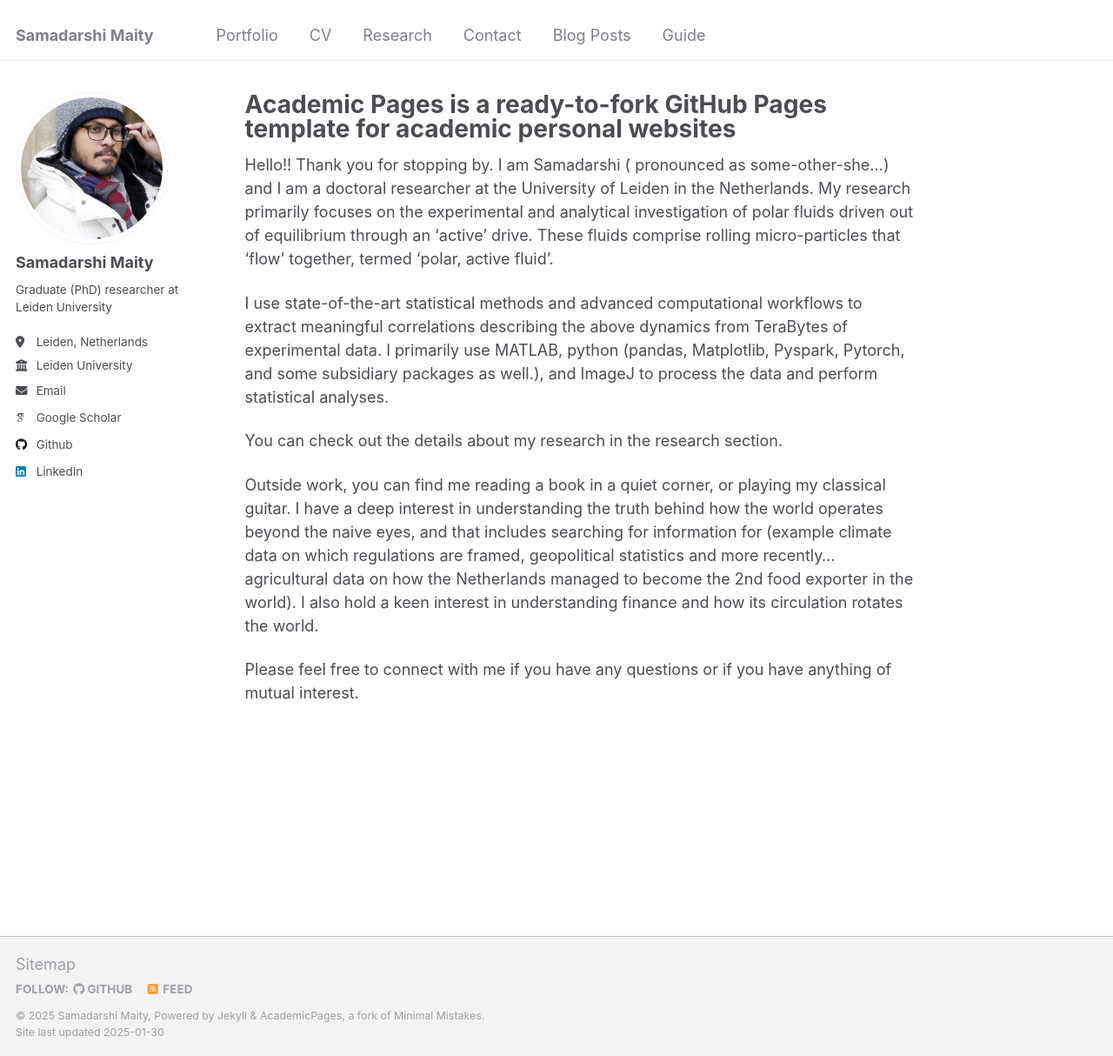
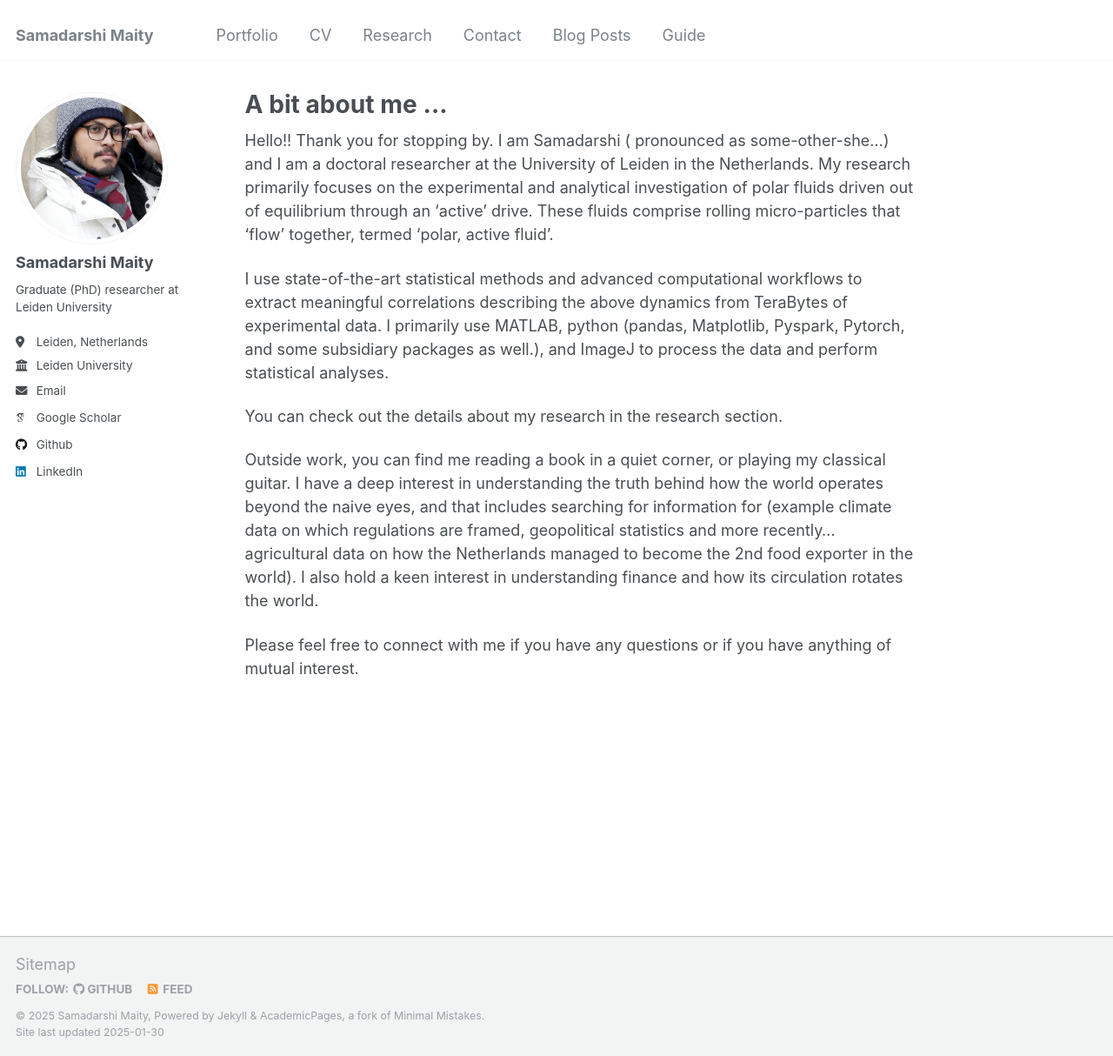
Before and after one commit to Samadarshi-Maity/Samadarshi-Maity.github.io, a Jekyll site: the page built from _pages/about.md, in a window 1280 px wide and 1214 px high. Shown: the whole window at 87% size. Built offline with Jekyll 4.4.1, drawn with Linux system fonts in a browser that asks for light colours; some web fonts are replaced.

Commit message:
Update about.md

```diff
--- a/_pages/about.md
+++ b/_pages/about.md
@@ -1,6 +1,6 @@
 ---
 permalink: /
-title: "Academic Pages is a ready-to-fork GitHub Pages template for academic personal websites"
+title: "A bit about me ..."
 author_profile: true
 redirect_from:
   - /about/
```
